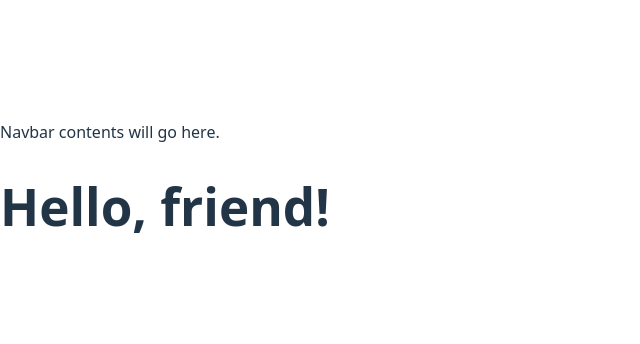
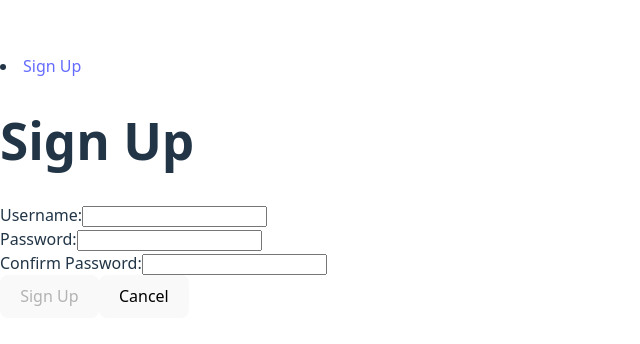
Before and after one commit to 2000Bel/react-jwt-auth-template, a React (Vite) app: page /sign-up in a window 1280 px wide. Shown: the part 214-558 px from the top of the page, without its empty margins (0-640 px from the left). Built offline with nearby package versions, Linux system fonts and the light colour scheme; no server answers.

Commit message:
Sign up form done.

```diff
--- a/src/App.jsx
+++ b/src/App.jsx
@@ -1,13 +1,21 @@
 // src/App.jsx
 
+import { Routes, Route } from 'react-router'; // Import React Router
+
 import NavBar from './components/NavBar/NavBar';
+// Import the SignUpForm component
+import SignUpForm from './components/SignUpForm/SignUpForm';
 
 const App = () => {
 
   return (
     <>
       <NavBar />
-      <h1>Hello, friend!</h1>
+      {/* Add the Routes component to wrap our individual routes*/}
+      <Routes>
+        <Route path='/' element={<h1>Hello friend!</h1>}/>
+        <Route path='/sign-up' element={<SignUpForm />} />
+      </Routes>
     </>
   );
 };
--- a/src/components/NavBar/NavBar.jsx
+++ b/src/components/NavBar/NavBar.jsx
@@ -1,9 +1,9 @@
-// src/components/NavBar/NavBar.jsx
+import { Link } from 'react-router';
 
 const NavBar = () => {
     return (
       <nav>
-        <p>Navbar contents will go here.</p>
+        <li><Link to='/sign-up'>Sign Up</Link></li>
       </nav>
     );
   };
--- /dev/null
+++ b/src/components/SignUpForm/SignUpForm.jsx
@@ -0,0 +1,87 @@
+// SignUpForm.jsx
+
+import { useState } from 'react';
+import { useNavigate } from 'react-router';
+import { signUp } from '../../services/authService';
+
+const SignUpForm = () => {
+  const navigate = useNavigate();
+  // handles future error messages from the server
+  const [message, setMessage] = useState('');
+  const [formData, setFormData] = useState({
+    username: '',
+    password: '',
+    passwordConf: '',
+  });
+
+  const { username, password, passwordConf } = formData;
+
+  const handleChange = (evt) => {
+    setMessage('');
+    setFormData({ ...formData, [evt.target.name]: evt.target.value });
+  };
+
+  const handleSubmit = async (evt) => {
+    evt.preventDefault();
+
+    try {
+        const newUser = await signUp(formData);
+        console.log(newUser);
+    } catch (error) {
+        console.log(error);
+    };
+  };
+
+  const isFormInvalid = () => {
+    return !(username && password && password === passwordConf);
+  };
+
+  return (
+    <main>
+      <h1>Sign Up</h1>
+      <p>{message}</p>
+      <form onSubmit={handleSubmit}>
+        <div>
+          <label htmlFor='username'>Username:</label>
+          <input
+            type='text'
+            id='name'
+            value={username}
+            name='username'
+            onChange={handleChange}
+            required
+          />
+        </div>
+        <div>
+          <label htmlFor='password'>Password:</label>
+          <input
+            type='password'
+            id='password'
+            value={password}
+            name='password'
+            onChange={handleChange}
+            required
+          />
+        </div>
+        <div>
+          <label htmlFor='confirm'>Confirm Password:</label>
+          <input
+            type='password'
+            id='confirm'
+            value={passwordConf}
+            name='passwordConf'
+            onChange={handleChange}
+            required
+          />
+        </div>
+        <div>
+            {/* can disable the button until form is valid */}
+          <button disabled={isFormInvalid()}>Sign Up</button>
+          <button onClick={() => navigate('/')}>Cancel</button>
+        </div>
+      </form>
+    </main>
+  );
+};
+
+export default SignUpForm;
--- /dev/null
+++ b/src/services/authService.js
@@ -0,0 +1,37 @@
+// src/services/authService.js
+
+// Use the `VITE_BACK_END_SERVER_URL` environment variable to set the base URL.
+// Note the `/auth` path added to the server URL that forms the base URL for
+// all the requests in this service.
+const BASE_URL = `${import.meta.env.VITE_BACK_END_SERVER_URL}/auth`;
+
+const signUp = async (formData) => {
+  try {
+    const res = await fetch(`${BASE_URL}/sign-up`, {
+      method: 'POST',
+      headers: { 'Content-Type': 'application/json' },
+      body: JSON.stringify(formData),
+    });
+
+    const data = await res.json();
+
+    if (data.err) {
+      throw new Error(data.err);
+    }
+
+    if (data.token) {
+      localStorage.setItem('token', data.token);
+      // atob decodes a string of data that's been encoded by base64
+      return JSON.parse(atob(data.token.split('.')[1])).payload;
+    }
+
+    throw new Error('Invalid response from server');
+  } catch (err) {
+    console.log(err);
+    throw new Error(err);
+  }
+};
+
+export {
+  signUp,
+};
```
Also changed, not shown: 1 other file (tests, documents, lock files or other folders).
